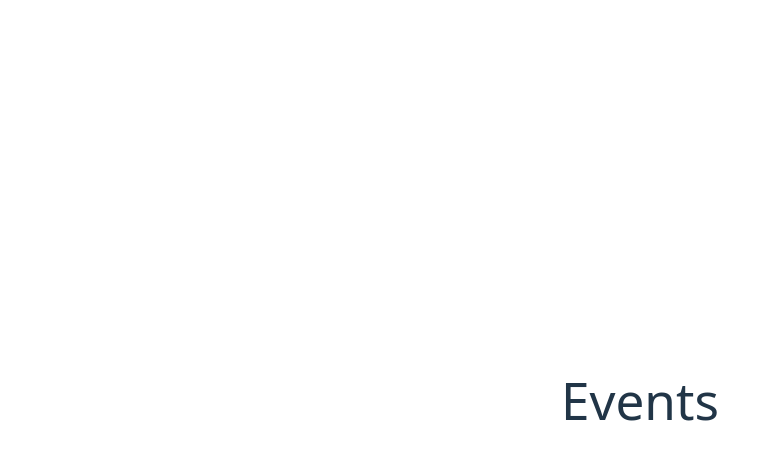
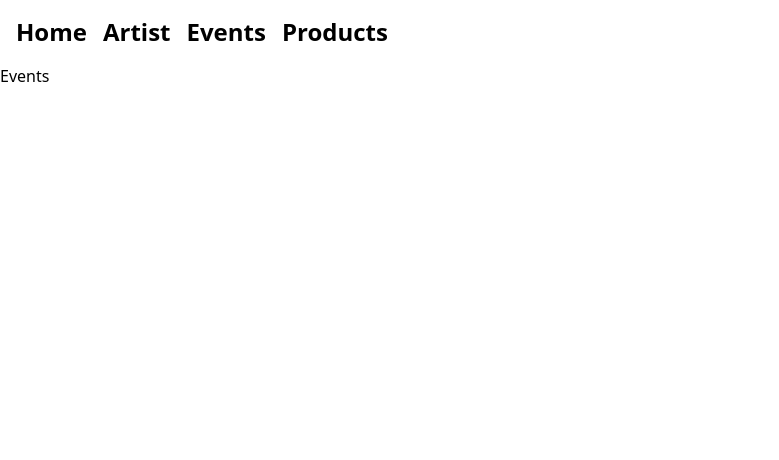
Before and after one commit to yashiel/classproject, a React (Vite) app: page /events in a window 1280 px wide. Shown: the top 460 px of the page, without its empty margins (0-779 px from the left). Built offline with nearby package versions, Linux system fonts and the light colour scheme.

Commit message:
few changes

```diff
--- a/index.html
+++ b/index.html
@@ -1,12 +1,18 @@
 <!--
-  ~ Copyright (c)  2025. All rights reserved.
-  ~
-  ~ Author : Yashi EL
-  ~ github : github.com/yashiel
-  ~
-  ~ This source code is licensed under the MIT, Apache 2.0 license
-  ~ found in the LICENSE file in the root directory of this source tree
-  -->
+File: /Users/yashi/Desktop/classproject/index.html
+Project: /Users/yashi/Desktop/classproject
+Created Date: Sunday August 3rd 2025
+Author: Yashi EL
+-----
+Last Modified: Sunday August 3rd 2025 12:07:30 am
+Modified By: the developer formerly known as Yashi EL at <hi@yashiel.com>
+-----
+Copyright (c) 2025 Yashi Digital Agency
+-----
+HISTORY:
+-->
+
+
 
 <!doctype html>
 <html lang="en">
@@ -14,7 +20,7 @@
     <meta charset="UTF-8" />
     <link rel="icon" type="image/svg+xml" href="/vite.svg" />
     <meta name="viewport" content="width=device-width, initial-scale=1.0" />
-    <title>Vite + React</title>
+    <title>Artist Auction Website</title>
   </head>
   <body>
     <div id="root"></div>
--- a/src/App.css
+++ /dev/null
@@ -1,18 +0,0 @@
-/*
- * Copyright (c)  2025. All rights reserved.
- *
- * Author : Yashi EL
- * github : github.com/yashiel
- *
- * This source code is licensed under the MIT, Apache 2.0 license
- * found in the LICENSE file in the root directory of this source tree
- */
-
-@import "tailwindcss";
-
-#root {
-  max-width: 1280px;
-  margin: 0 auto;
-  padding: 2rem;
-  text-align: center;
-}
--- a/src/App.jsx
+++ b/src/App.jsx
@@ -13,14 +13,14 @@
  */
 
 
-import './App.css'
 import Home from './pages/Home'
-
+import Navigation from './components/Navigation'
 
 const App = () => {
 
     return (
         <>
+            <Navigation />
             <Home/>
         </>
     )
--- a/src/components/Navigation.jsx
+++ b/src/components/Navigation.jsx
@@ -15,17 +15,19 @@
 
 import { Link } from "react-router";
 
-export const Navigation = () => {
+const Navigation = () => {
     return (
         <>
-            <nav className="nav-container">
-                <ul>
-                    <li><Link to="/">Home</Link></li>
-                    <li><Link to="/artists">Artist</Link></li>
-                    <li><Link to="/events">Events</Link></li>
-                    <li><Link to="/products">Products</Link></li>
+            <nav className="flex gap-4 p-4">
+                <ul className="flex gap-4">
+                    <li><Link to="/" className="text-black font-bold text-2xl hover:text-gray-500 transition-colors duration-300 hover:underline hover:underline-offset-4">Home</Link></li>
+                    <li><Link to="/artists" className="text-black font-bold text-2xl hover:text-gray-500 transition-colors duration-300 hover:underline hover:underline-offset-4">Artist</Link></li>
+                    <li><Link to="/events" className="text-black font-bold text-2xl hover:text-gray-500 transition-colors duration-300 hover:underline hover:underline-offset-4">Events</Link></li>
+                    <li><Link to="/products" className="text-black font-bold text-2xl hover:text-gray-500 transition-colors duration-300 hover:underline hover:underline-offset-4">Products</Link></li>
                 </ul>
             </nav>
         </>
     )
 }
+
+export default Navigation;
--- a/src/index.css
+++ b/src/index.css
@@ -1,78 +1,20 @@
 /*
- * Copyright (c)  2025. All rights reserved.
- *
- * Author : Yashi EL
- * github : github.com/yashiel
- *
- * This source code is licensed under the MIT, Apache 2.0 license
- * found in the LICENSE file in the root directory of this source tree
+ * File: /Users/yashi/Desktop/classproject/src/index.css
+ * Project: /Users/yashi/Desktop/classproject
+ * Created Date: Sunday August 3rd 2025
+ * Author: Yashi EL
+ * -----
+ * Last Modified: Sunday August 3rd 2025 12:07:30 am
+ * Modified By: the developer formerly known as Yashi EL at <hi@yashiel.com>
+ * -----
+ * Copyright (c) 2025 Yashi Digital Agency
+ * -----
+ * HISTORY:
  */
 
-:root {
-  font-family: system-ui, Avenir, Helvetica, Arial, sans-serif;
-  line-height: 1.5;
-  font-weight: 400;
+@import "tailwindcss";
 
-  color-scheme: light dark;
-  color: rgba(255, 255, 255, 0.87);
-  background-color: #242424;
-
-  font-synthesis: none;
-  text-rendering: optimizeLegibility;
-  -webkit-font-smoothing: antialiased;
-  -moz-osx-font-smoothing: grayscale;
+@theme {
+  --color-primary: #000000;
+  --color-secondary: #ffffff;
 }
-
-a {
-  font-weight: 500;
-  color: #646cff;
-  text-decoration: inherit;
-}
-a:hover {
-  color: #535bf2;
-}
-
-body {
-  margin: 0;
-  display: flex;
-  place-items: center;
-  min-width: 320px;
-  min-height: 100vh;
-}
-
-h1 {
-  font-size: 3.2em;
-  line-height: 1.1;
-}
-
-button {
-  border-radius: 8px;
-  border: 1px solid transparent;
-  padding: 0.6em 1.2em;
-  font-size: 1em;
-  font-weight: 500;
-  font-family: inherit;
-  background-color: #1a1a1a;
-  cursor: pointer;
-  transition: border-color 0.25s;
-}
-button:hover {
-  border-color: #646cff;
-}
-button:focus,
-button:focus-visible {
-  outline: 4px auto -webkit-focus-ring-color;
-}
-
-@media (prefers-color-scheme: light) {
-  :root {
-    color: #213547;
-    background-color: #ffffff;
-  }
-  a:hover {
-    color: #747bff;
-  }
-  button {
-    background-color: #f9f9f9;
-  }
-}
--- a/src/pages/Artists.jsx
+++ b/src/pages/Artists.jsx
@@ -16,12 +16,12 @@
 
 import React from 'react';
 import ListItem from '../components/ListItem';
-
+import Navigation from '../components/Navigation';
 
 const artists = [
-	{name: 'Artist 1', description: 'Description 1', image: 'https://via.placeholder.com/150'},
-	{name: 'Artist 2', description: 'Description 2', image: 'https://via.placeholder.com/150'},
-	{name: 'Artist 3', description: 'Description 3', image: 'https://via.placeholder.com/150'},
+	{name: 'Artist 1', description: 'Description 1', image: 'https://picsum.photos/200?random=6'},
+	{name: 'Artist 2', description: 'Description 2', image: 'https://picsum.photos/200?random=10'},
+	{name: 'Artist 3', description: 'Description 3', image: 'https://picsum.photos/200?random=4'},
 ];
 
 
@@ -30,6 +30,7 @@ const artists = [
 const Artists = () => {
 	return (
 		<div>
+			<Navigation />
 			<h1>Artists</h1>
 			<div className="flex flex-col gap-4">
 				{artists.map((artist) => (
--- a/src/pages/Events.jsx
+++ b/src/pages/Events.jsx
@@ -13,10 +13,13 @@
  */
 
 
+import Navigation from '../components/Navigation';
+
 
 const Events = () => {
     return (
         <div>
+            <Navigation />
             <h1>Events</h1>
         </div>
     );
--- a/src/pages/Home.jsx
+++ b/src/pages/Home.jsx
@@ -12,13 +12,13 @@
  * HISTORY:
  */
 
-
+import Navigation from '../components/Navigation';
 
 
 const Home = () => {
     return (
         <div>
-            <h1>Home</h1>
+
         </div>
     );
 };
--- a/src/pages/Products.jsx
+++ b/src/pages/Products.jsx
@@ -13,10 +13,13 @@
  */
 
 
+import Navigation from '../components/Navigation';
+
 
 const Products = () => {
     return (
         <div>
+            <Navigation />
             <h1>Products</h1>
         </div>
     );
```
Also changed, not shown: eslint.config.js (+24 -20 lines), vite.config.js (+11 -8 lines).
